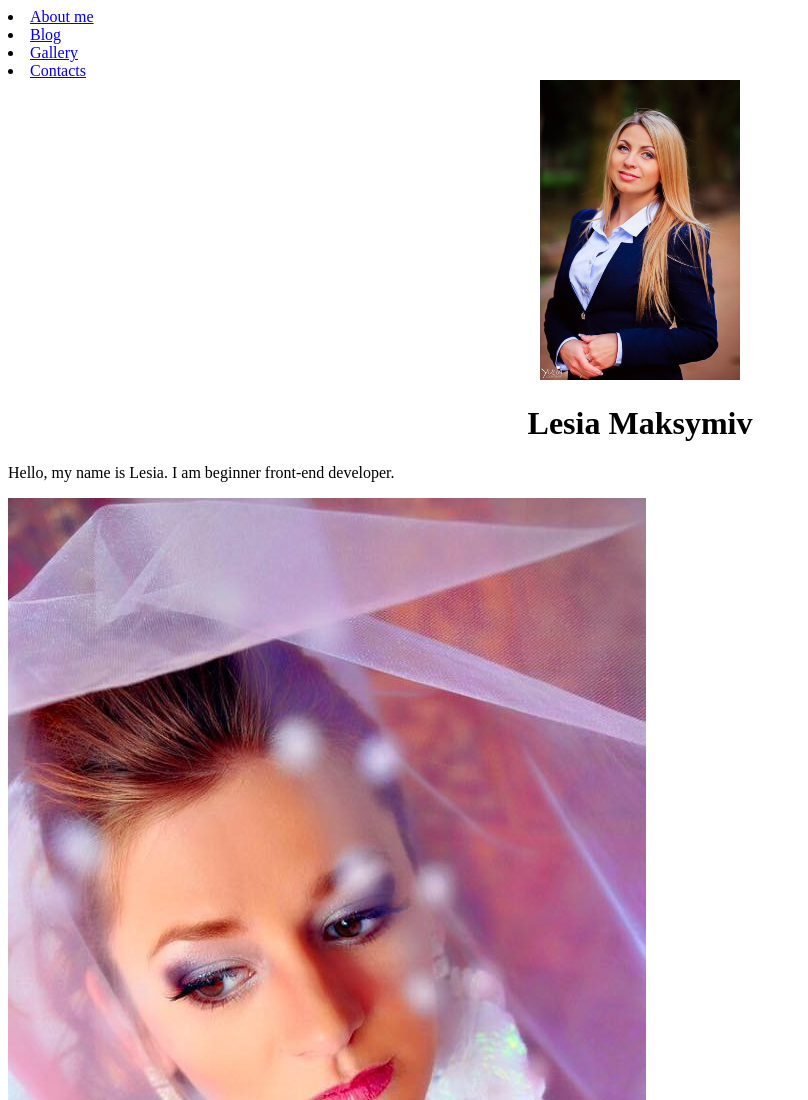
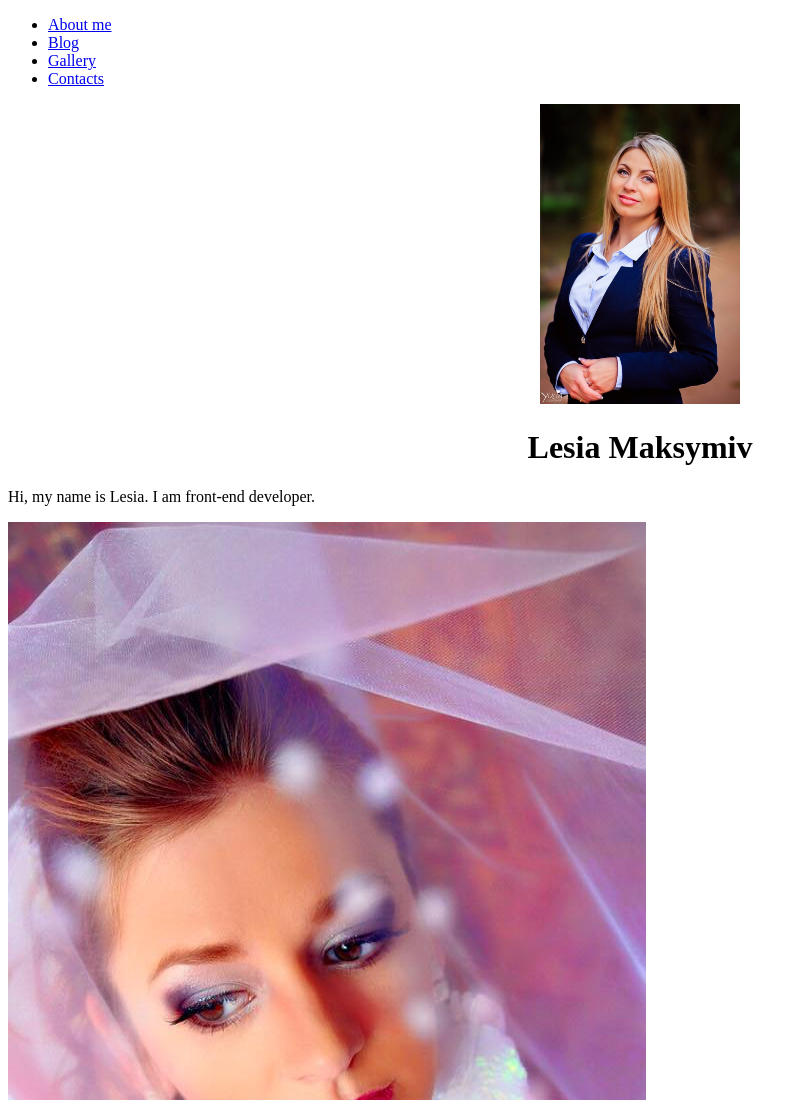
Before and after one commit to sandramekh/LMaksymiv, a plain HTML site: page index.html in a window 1280 px wide. Shown: the top 1100 px of the page, without its empty margins (0-808 px from the left). Drawn offline with Linux system fonts and the light colour scheme.

Commit message:
Initial commit

```diff
--- a/index.html
+++ b/index.html
@@ -3,10 +3,19 @@
 <head>
       <meta charset="UTF-8">
       <title>Lesia Maksymiv</title>
+        <nav class="navbar">
+            <ul>
                 <li><a href="#about me">About me</a></li>
                 <li><a href="blog">Blog</a></li>
                 <li><a href="gallery">Gallery</a></li>
                 <li><a href="contacts">Contacts</a></li>
+            </ul>
+        </nav>
+        <footer>
+            <nav>
+                <a class="github-logo"onclick="trackOutboundLink"
+            </nav>
+        </footer>
 </head>
 
 <body>
@@ -15,7 +24,7 @@
         <center><h1>Lesia Maksymiv</h1></center>
         </header>
         <div id="about me">
-            <p> Hello, my name is Lesia. I am beginner front-end developer.
+            <p> Hi, my name is Lesia. I am  front-end developer.
             </p>
             <img src="make1.png" alt="wedding make up">
         >
```
